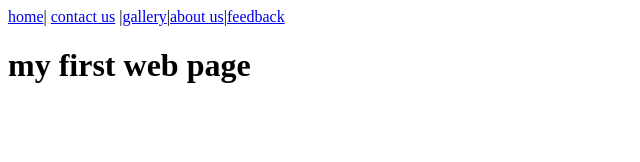
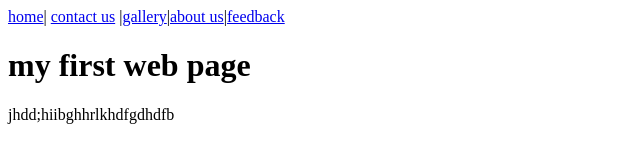
Before and after one commit to ashishrana9849082744/mywebsite.github.io, a plain HTML site: page contact.html in a window 1280 px wide. Shown: the whole page, without its empty margins (0-640 px from the left). Drawn offline with Linux system fonts and the light colour scheme.

Commit message:
Update contact.html

```diff
--- a/contact.html
+++ b/contact.html
@@ -7,5 +7,7 @@
 
 		<a href="home.html">home</a>| <a href="contactus.html">contact us</a> |<a href="gallery.html">gallery</a>|<a href="aboutus.html">about us</a>|<a href="feedback.html">feedback</a>
 		<h1>my first web page</h1>
+
+	<p>jhdd;hiibghhrlkhdfgdhdfb</P>
 </body>
 </html>
```
